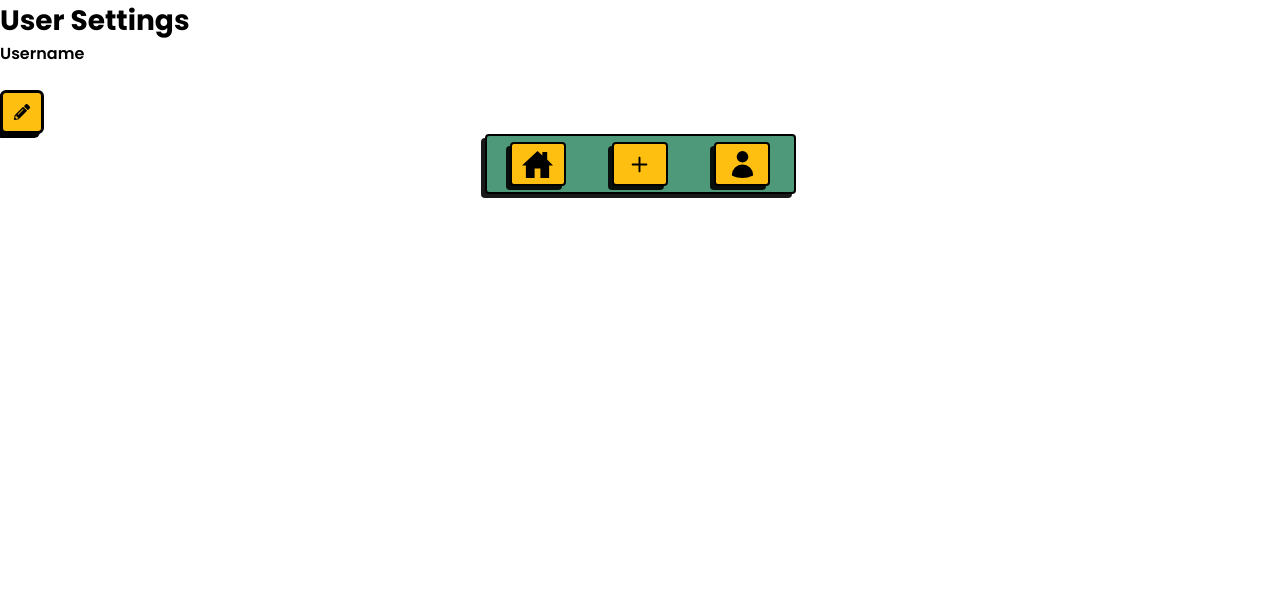
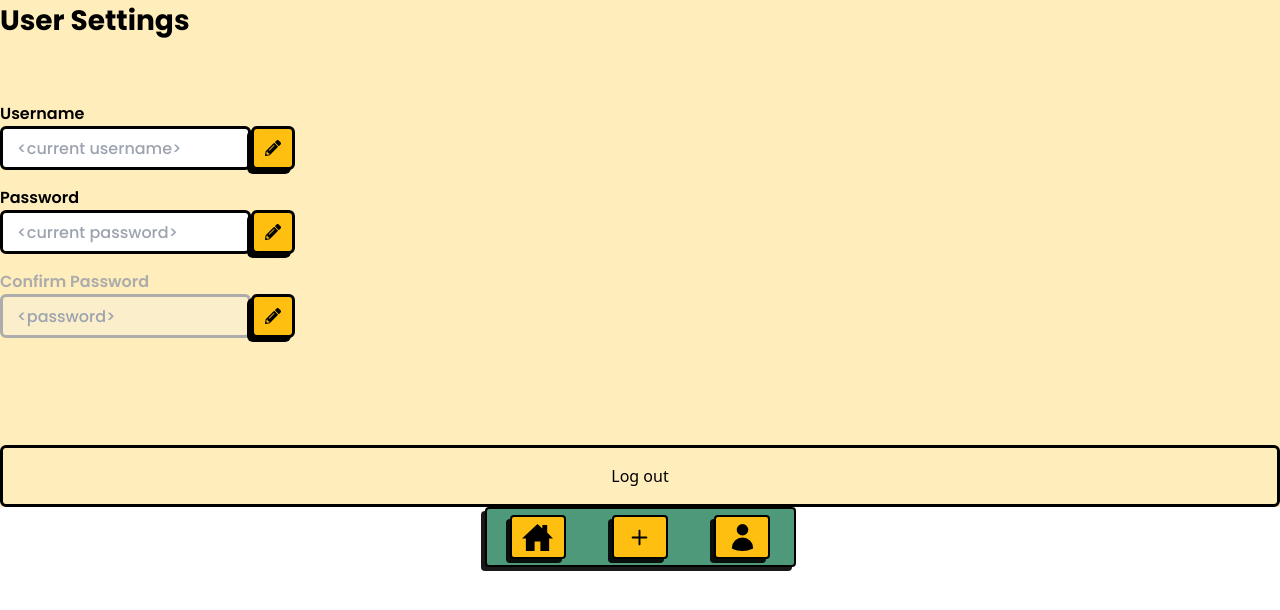
Before and after one commit to devhausleipzigacademy/camp9-final-project, a Next.js app: page /settings in a window 1280 px wide. Shown: the top 610 px of the page. Built offline with nearby package versions, Linux system fonts and the light colour scheme.

Commit message:
started with the settings page

```diff
--- a/app/settings/page.tsx
+++ b/app/settings/page.tsx
@@ -1,32 +1,54 @@
+import InputField from 'components/InputField';
 import UserEdit from 'components/UserEdit';
 import React from 'react';
-// import { User } from '@prisma/client';
-
-// const testUser: User = {
-//     id: 1,
-//     name: 'nameTest',
-//     password: 'test',
-//     createdAt: new Date(),
-//     updatedAt: new Date(),
-// };
-
-// function read(){
-//     return testUser;
-// }
-
-// function write(date: User){
-// }
 
 function page() {
   return (
-    <div>
+    <div className="bg-yellow-light">
       <h2 className="title-bold">User Settings</h2>
-      <div>
-        <p className="body-semibold">Username</p>
-        <div>
-          <input type="" />
-          <UserEdit disabled={false} variant="pencil" children=''/>
+      <div className="mt-[60px]">
+        <div className="flex">
+          <InputField
+            label={'Username'}
+            showLabel={true}
+            type={'username'}
+            width={'reduced'}
+            disabled={false}
+            placeholder="<current username>"
+          />
+          <UserEdit disabled={false} variant="pencil" children="" />
         </div>
+      </div>
+      <div className=" my-4">
+        <div className="flex">
+          <InputField
+            label={'Password'}
+            showLabel={true}
+            type={'password'}
+            width={'reduced'}
+            disabled={false}
+            placeholder="<current password>"
+          />
+          <UserEdit disabled={false} variant="pencil" children="" />
+        </div>
+      </div>
+      <div className="mb-[107px]">
+        <div className="flex ">
+          <InputField
+            label={'Confirm Password'}
+            showLabel={true}
+            type={'password'}
+            width={'reduced'}
+            disabled={true}
+            placeholder="<password>"
+          />
+          <UserEdit disabled={false} variant="pencil" children="" />
+        </div>
+      </div>
+      <div className="flex justify-items-end">
+        <button className="border-brutal rounded-md p-4 flex-grow">
+          Log out
+        </button>
       </div>
     </div>
   );
--- a/components/UserEdit.tsx
+++ b/components/UserEdit.tsx
@@ -28,7 +28,7 @@ function userEdit({
   return (
     <div
       className={clsx(
-        'border-brutal shadow-brutal rounded-md flex items-center justify-center h-[44px] w-[44px] disabled:bg-opacity-0 disabled:opacity-50 disabled:pointer-events-none',
+        'border-brutal shadow-brutal rounded-md flex items-center justify-center h-[44px] w-[44px] mt-6 disabled:bg-opacity-0 disabled:opacity-50 disabled:pointer-events-none',
         variant === 'pencil' ? 'bg-yellow' : 'bg-green'
       )}
     >
--- a/components/shared/navbar/Navbar.tsx
+++ b/components/shared/navbar/Navbar.tsx
@@ -10,6 +10,9 @@ interface NavbarProps {
   active?: boolean;
 }
 export const Navbar = ({ variant = 'primary', active }: NavbarProps) => {
+
+
+
   return (
     <>
       <nav className="flex justify-center">
@@ -25,7 +28,7 @@ export const Navbar = ({ variant = 'primary', active }: NavbarProps) => {
           <Navbaritem>
             <IoIosAdd className="w-8.5 h-8.5" />
           </Navbaritem>
-          <Navbaritem>
+          <Navbaritem hrefString='/settings'>
             <HiUser className="w-8.5 h-8.5" />
           </Navbaritem>
         </div>
--- a/components/shared/navbar/NavbarItem.tsx
+++ b/components/shared/navbar/NavbarItem.tsx
@@ -3,12 +3,17 @@ import React, { ReactNode } from 'react';
 
 type Props = {
   children: ReactNode;
+  hrefString?: string;
 };
 
-function NavbarItem({ children }: Props) {
+function NavbarItem({ children, hrefString }: Props) {
+  // if chilren = IoHomeSharp, then hrefString = '/'
+  // if chilren = IoIosAdd, then hrefString = '/add'
+  // if children = HiUser, then hrefString = '/settings'
+
   return (
     <Link
-      href={''}
+      href={hrefString || ''}
       className="bg-yellow rounded-round shadow-shadow border-solid border-black border-2 flex justify-center items-center w-14 h-11"
     >
       {children}
```
Also changed, not shown: 1 other file (tests, documents, lock files or other folders).
